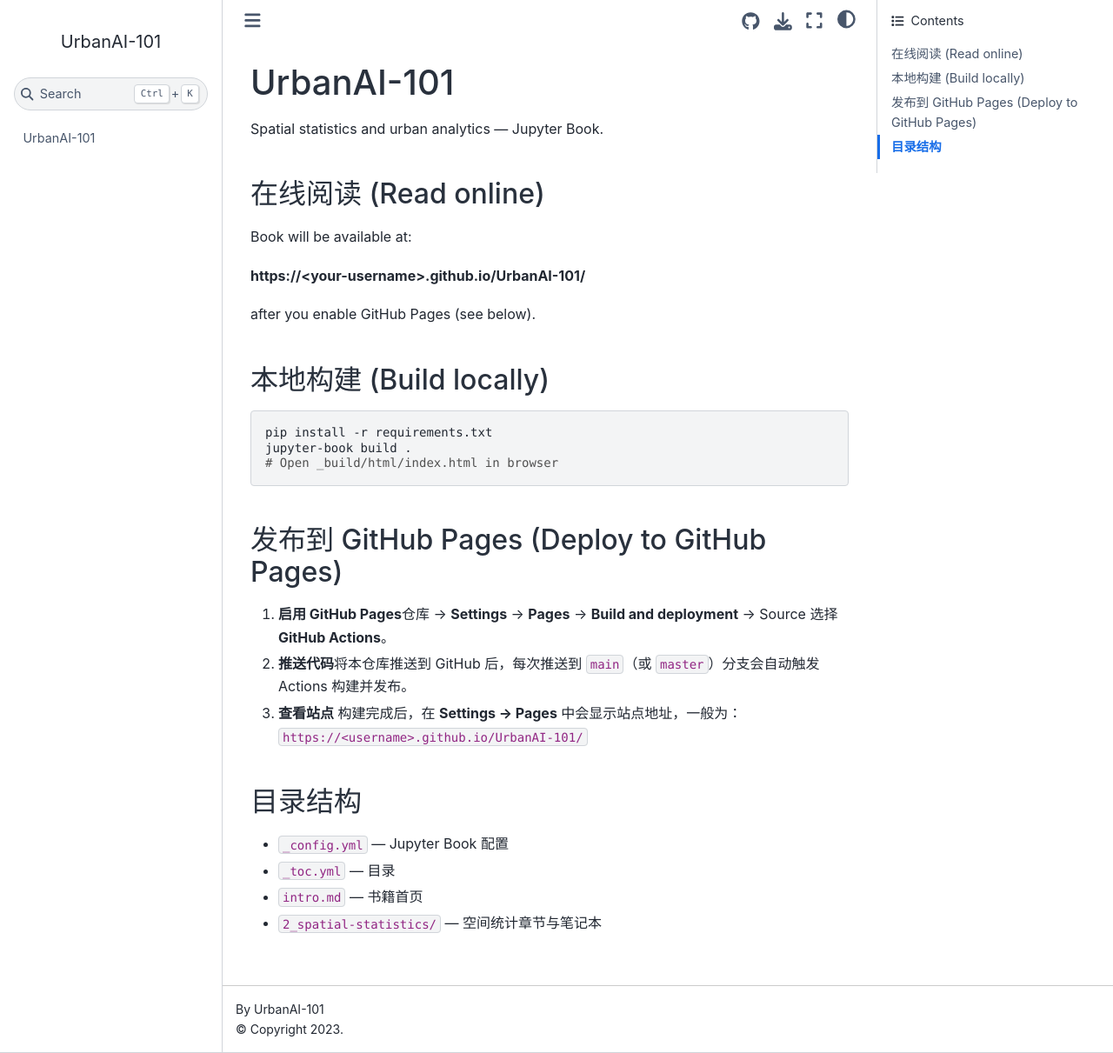
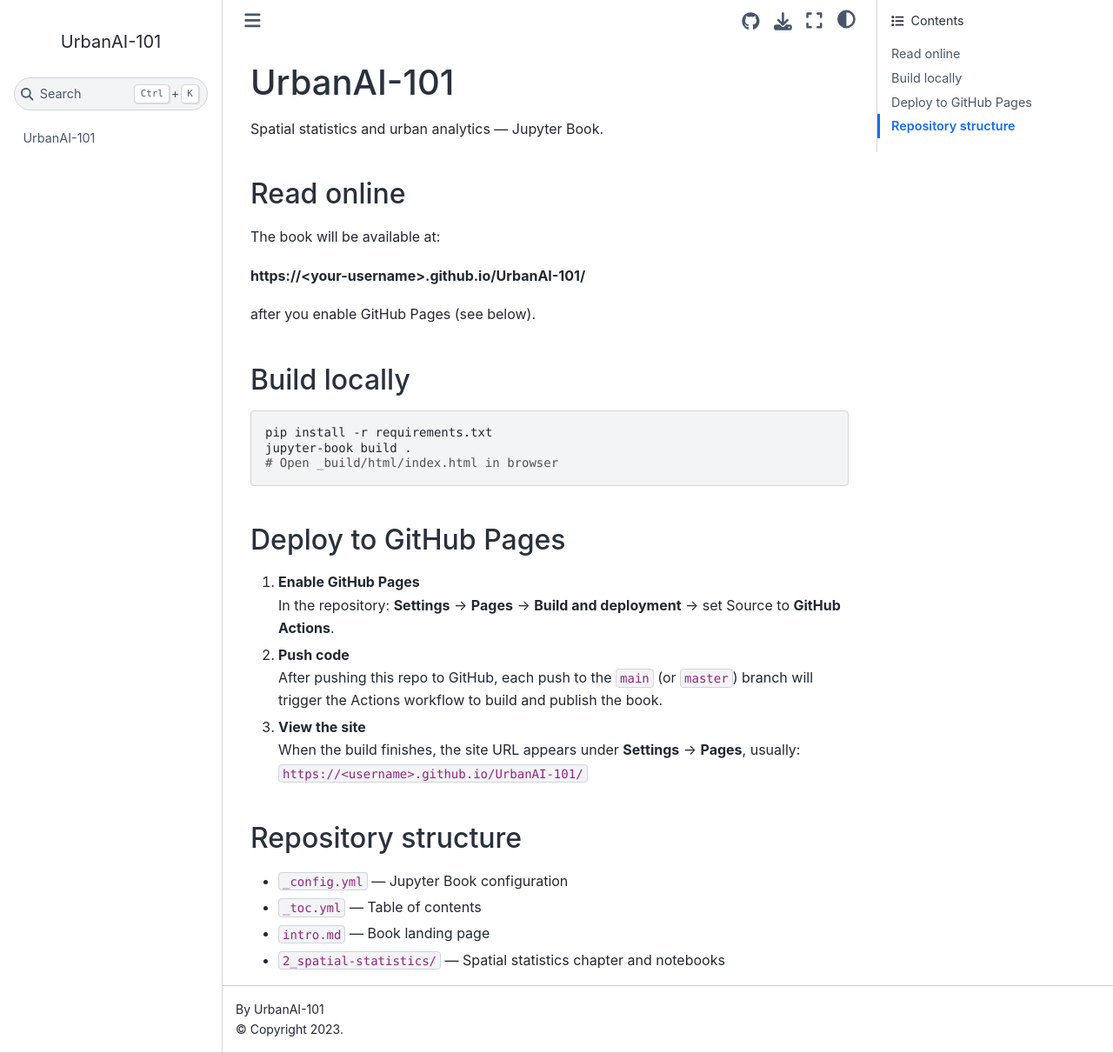
Before and after one commit to Sijie-Yang/UrbanAI-101, a Jupyter Book: the page built from README.md, in a window 1280 px wide and 1211 px high. Shown: the whole window at 87% size. Built offline with Jupyter Book 1.0.4 settings and Sphinx 7.4.7 and the Sphinx Book theme 1.1.4, drawn with Linux system fonts in a browser that asks for light colours; pages that are not in the unit, such as notebooks, are missing from menus.

Commit message:
Add 2-2 spatial regression (LM, SAR, SEM, SAC, SDM); README/toc/requirements updates; 2-3 notebook
Co-authored-by: Cursor <cursoragent@cursor.com>

````diff
--- a/README.md
+++ b/README.md
@@ -2,15 +2,15 @@
 
 Spatial statistics and urban analytics — Jupyter Book.
 
-## 在线阅读 (Read online)
+## Read online
 
-Book will be available at:
+The book will be available at:
 
 **https://\<your-username\>.github.io/UrbanAI-101/**
 
 after you enable GitHub Pages (see below).
 
-## 本地构建 (Build locally)
+## Build locally
 
 ```bash
 pip install -r requirements.txt
@@ -18,17 +18,21 @@ jupyter-book build .
 # Open _build/html/index.html in browser
 ```
 
-## 发布到 GitHub Pages (Deploy to GitHub Pages)
+## Deploy to GitHub Pages
 
-1. **启用 GitHub Pages**仓库 → **Settings** → **Pages** → **Build and deployment** → Source 选择 **GitHub Actions**。
-2. **推送代码**将本仓库推送到 GitHub 后，每次推送到 `main`（或 `master`）分支会自动触发 Actions 构建并发布。
-3. **查看站点**
-   构建完成后，在 **Settings → Pages** 中会显示站点地址，一般为：
+1. **Enable GitHub Pages**
+   In the repository: **Settings** → **Pages** → **Build and deployment** → set Source to **GitHub Actions**.
+
+2. **Push code**
+   After pushing this repo to GitHub, each push to the `main` (or `master`) branch will trigger the Actions workflow to build and publish the book.
+
+3. **View the site**
+   When the build finishes, the site URL appears under **Settings** → **Pages**, usually:
    `https://<username>.github.io/UrbanAI-101/`
 
-## 目录结构
+## Repository structure
 
-- `_config.yml` — Jupyter Book 配置
-- `_toc.yml` — 目录
-- `intro.md` — 书籍首页
-- `2_spatial-statistics/` — 空间统计章节与笔记本
+- `_config.yml` — Jupyter Book configuration
+- `_toc.yml` — Table of contents
+- `intro.md` — Book landing page
+- `2_spatial-statistics/` — Spatial statistics chapter and notebooks
--- a/_toc.yml
+++ b/_toc.yml
@@ -5,3 +5,4 @@ format: jb-book
 root: intro
 chapters:
   - file: 2_spatial-statistics/2-1_spatial-autocorrelation
+  - file: 2_spatial-statistics/2-2_spatial-regression_1
--- a/requirements.txt
+++ b/requirements.txt
@@ -7,3 +7,4 @@ numpy
 libpysal
 esda
 geopandas
+spreg
````
Also changed, not shown: 3 other files.
